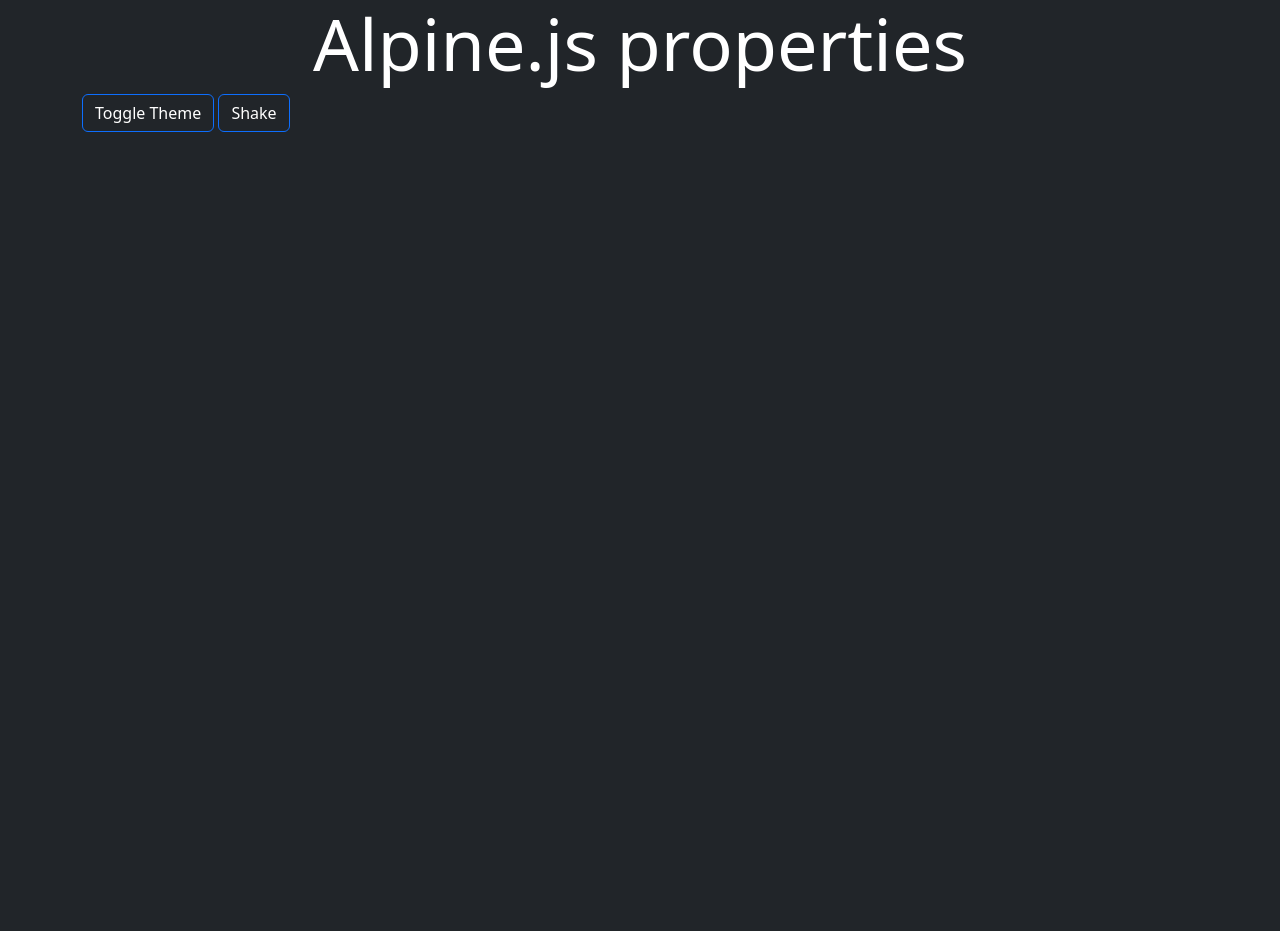
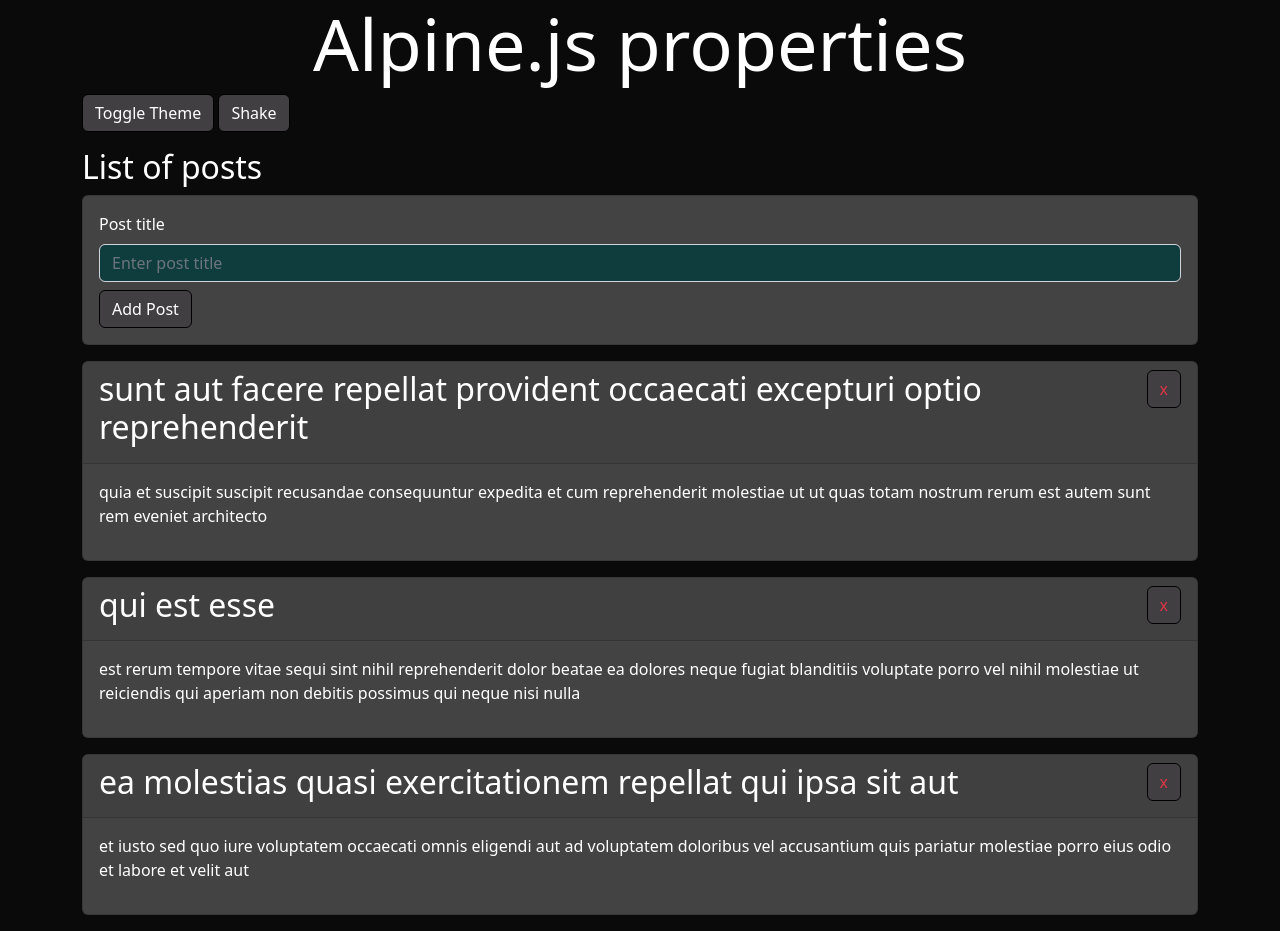
Before and after one commit to moniruzzamansaikat/alpine-sandbox, a plain HTML site: page properties.html in a window 1280 px wide. Before the commit the page ends 800 px from the top, so only its background shows below. Drawn offline with nearby package versions, Linux system fonts and the light colour scheme.

Commit message:
added $dispatch

```diff
--- a/properties.html
+++ b/properties.html
@@ -15,8 +15,26 @@
       display: none;
     }
 
+    .bg-dark {
+      background-color: #0a0a0a !important;
+    }
+
     .bg-dark * {
       color: white;
+    }
+
+    .bg-dark .card {
+      background-color: rgb(67, 67, 67);
+    }
+
+    .bg-dark .form-control {
+      background-color: #0F3D3E;
+      color: #fff;
+    }
+
+    .bg-dark .btn {
+      background-color: #413F42 !important;
+      border-color: #000000;
     }
 
     .shaked {
@@ -25,6 +43,8 @@
       backface-visibility: hidden;
       perspective: 1000px;
     }
+
+
 
     @keyframes shake {
 
@@ -53,7 +73,7 @@
 
 </head>
 
-<body x-data :class="$store.darkMode.on && 'bg-dark'">
+<body x-data :class="$store.darkMode.on && 'bg-dark'" @remove-post="$store.posts.remove($event.detail)">
   <div class="container">
     <h1 x-ref="animated" class="text-center display-2">Alpine.js properties</h1>
     <button :class="$store.darkMode.on && 'bg-dark'" class="btn btn-primary" @click="$store.darkMode.toggle()">Toggle
@@ -64,10 +84,80 @@
         $refs.animated.className = 'text-center display-2';
       }, 1000);
     ">Shake</button>
+
+    <!-- show posts -->
+    <h2 class="mt-3">List of posts</h2>
+    <div class="card" x-data="{title: ''}" @add-post="$store.posts.add($event.detail)">
+      <div class="card-body">
+        <form @submit.prevent="$dispatch('add-post', title); title = ''">
+          <div class="form-group">
+            <label for="title">Post title</label>
+            <input x-model="title" type="text" id="title" class="form-control mt-2" placeholder="Enter post title">
+          </div>
+          <div class="form-group mt-2">
+            <button type="submit" class="btn btn-success">Add Post</button>
+          </div>
+        </form>
+      </div>
+    </div>
+
+    <!-- if no posts -->
+    <h2 x-show="$store.posts.data.length === 0" class="text-center my-3">No posts</h2>
+
+    <template x-for="post in $store.posts.data">
+      <div class="card my-3">
+        <div class="card-header d-flex justify-content-between">
+          <h2 x-text="post.title"></h2>
+          <button
+            :class="$store.darkMode.on ? 'btn btn-danger align-self-baseline text-danger' : 'btn btn-danger align-self-baseline'"
+            @click="$dispatch('remove-post', post.id)">x</button>
+        </div>
+        <div class="card-body">
+          <p x-html="post.body"></p>
+        </div>
+      </div>
+    </template>
   </div>
 
   <script>
     document.addEventListener('alpine:init', () => {
+      Alpine.store('posts', {
+        data: [{
+          "userId": 1,
+          "id": 1,
+          "title": "sunt aut facere repellat provident occaecati excepturi optio reprehenderit",
+          "body": "quia et suscipit\nsuscipit recusandae consequuntur expedita et cum\nreprehenderit molestiae ut ut quas totam\nnostrum rerum est autem sunt rem eveniet architecto"
+        },
+        {
+          "userId": 1,
+          "id": 2,
+          "title": "qui est esse",
+          "body": "est rerum tempore vitae\nsequi sint nihil reprehenderit dolor beatae ea dolores neque\nfugiat blanditiis voluptate porro vel nihil molestiae ut reiciendis\nqui aperiam non debitis possimus qui neque nisi nulla"
+        },
+        {
+          "userId": 1,
+          "id": 3,
+          "title": "ea molestias quasi exercitationem repellat qui ipsa sit aut",
+          "body": "et iusto sed quo iure\nvoluptatem occaecati omnis eligendi aut ad\nvoluptatem doloribus vel accusantium quis pariatur\nmolestiae porro eius odio et labore et velit aut"
+        },],
+
+        add(title) {
+          if (!title.trim()) return alert('title can\'t be empty ')
+
+          const post = {
+            userId: 1,
+            id: new Date().toTimeString(),
+            title,
+            body: "lorem ipsum......"
+          }
+
+          this.data.unshift(post);
+        },
+
+        remove(id) {
+          this.data = this.data.filter(post => post.id !== id);
+        }
+      });
 
       Alpine.store('darkMode', {
         on: true,
```
Also changed, not shown: 1 other file.
